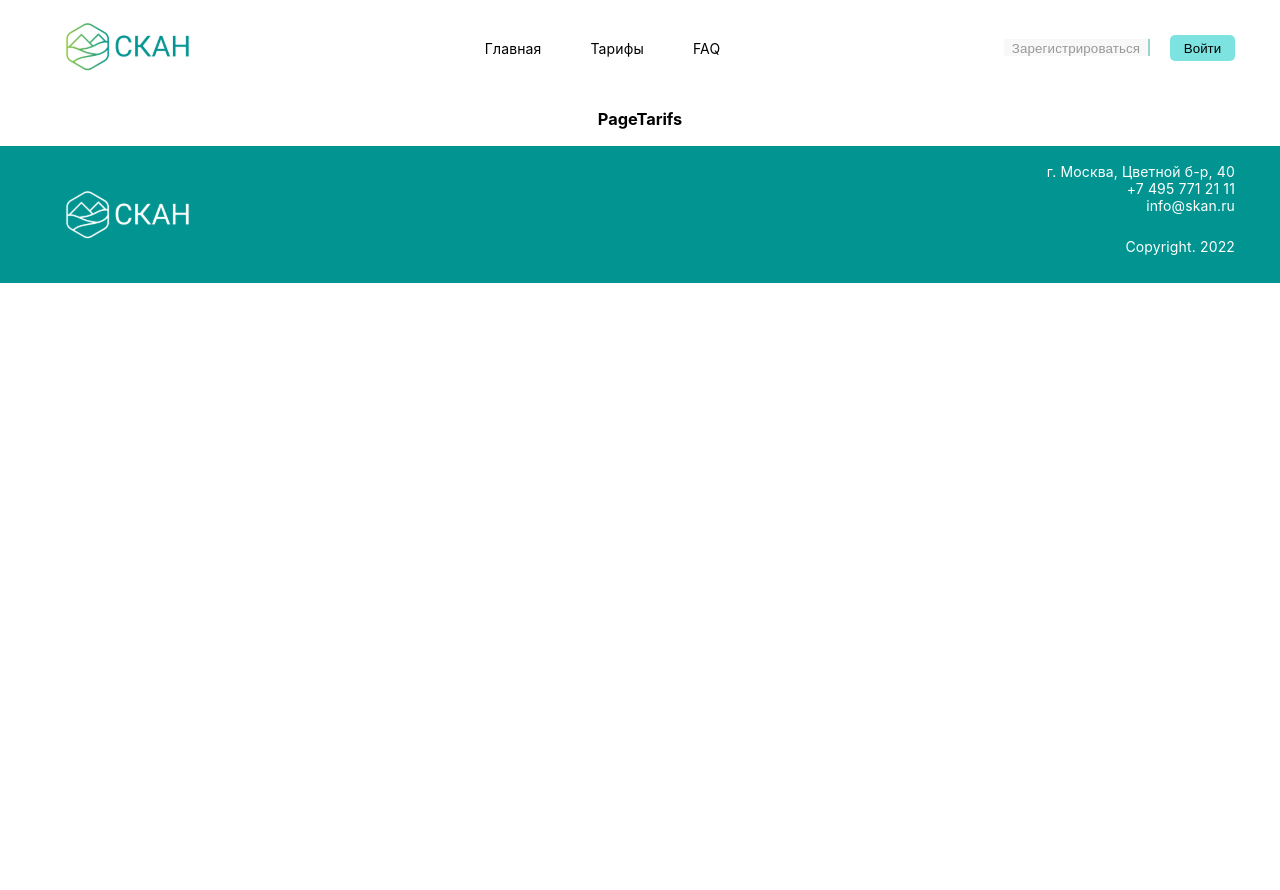
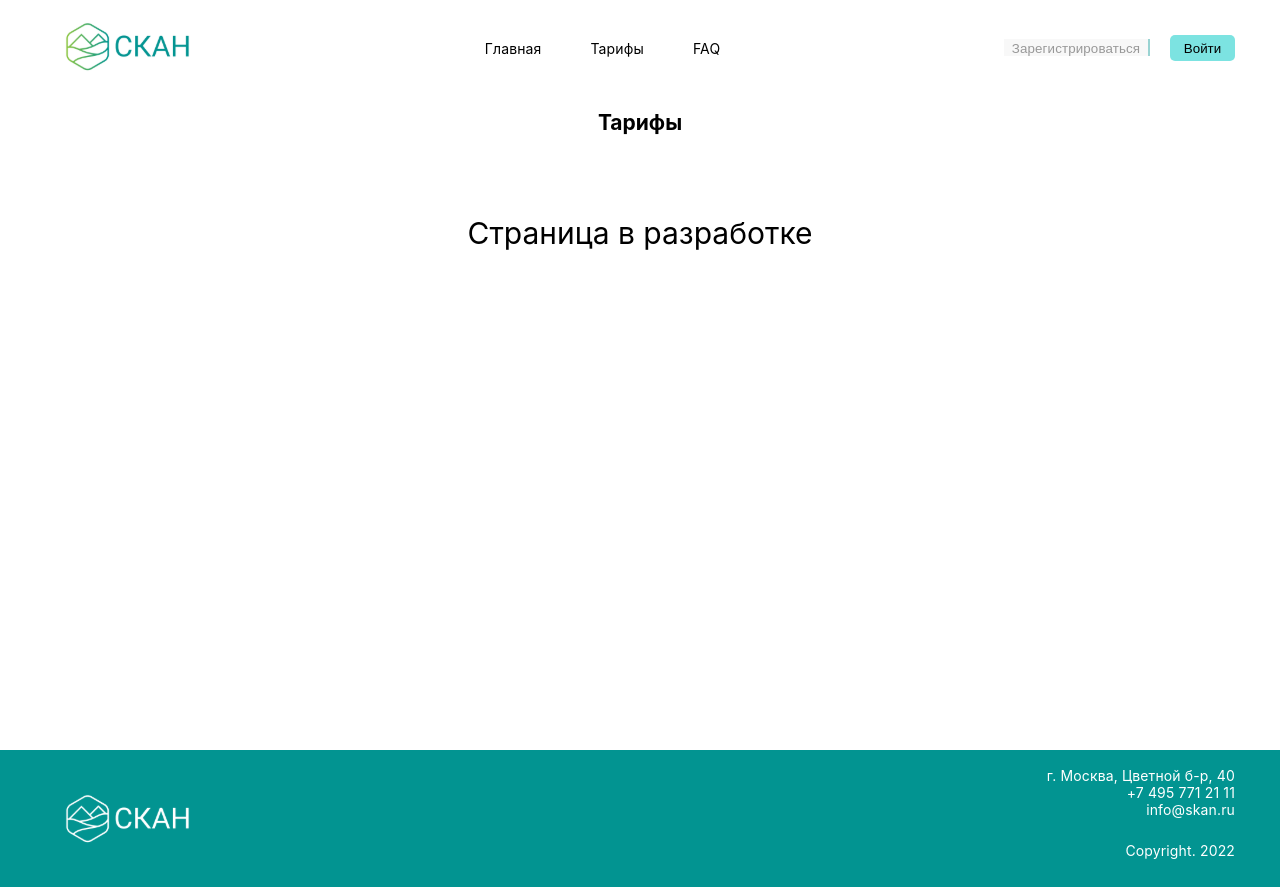
Before and after one commit to ollegozz/Servise-Scan, a React (Create React App) app: page /tarifs in a window 1280 px wide. Before the commit the page ends 800 px from the top, so only its background shows below. Built offline with nearby package versions, Linux system fonts and the light colour scheme.

Commit message:
PageFaq_PageTarifs

```diff
--- a/src/components/page/PageFaq.jsx
+++ b/src/components/page/PageFaq.jsx
@@ -2,8 +2,9 @@ import React from 'react'
 
 export default function PageFaq() {
     return (
-        <div>
+        <div style={{ height: '80vh' }}>
             <h2>FAQ</h2>
+            <p style={{ fontSize: '30px', paddingTop: '50px' }}>Страница в разработке</p>
         </div>
     )
 }
--- a/src/components/page/PageTarifs.jsx
+++ b/src/components/page/PageTarifs.jsx
@@ -2,8 +2,9 @@ import React from 'react'
 
 export default function PageTarifs() {
     return (
-        <div>
-            <h3>PageTarifs</h3>
+        <div style={{height:'80vh'}}>
+            <h2>Тарифы</h2>
+            <p style={{fontSize:'30px', paddingTop:'50px'}}>Страница в разработке</p>
         </div>
     )
 }
```
